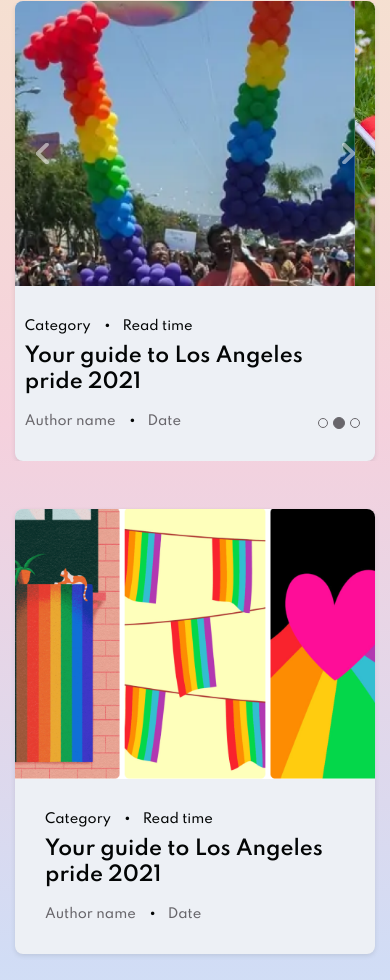
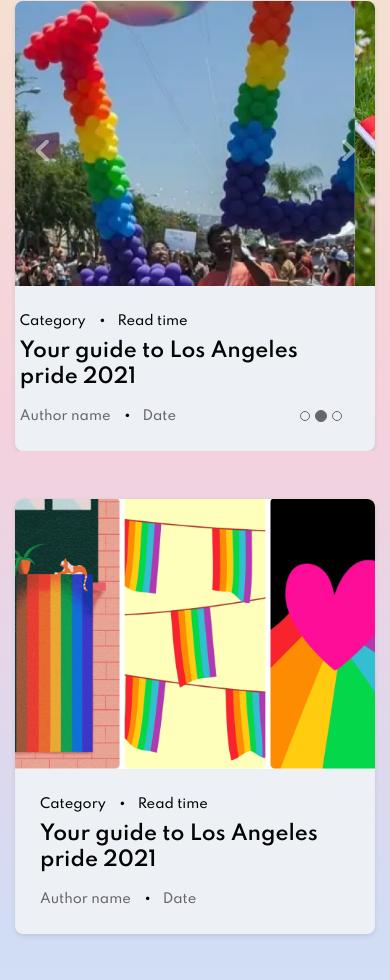
Before and after one commit to borhan-siddik/her-blog-html, a plain HTML site: page index.html in a window 390 px wide. Shown: the part 314-1294 px from the top of the page. Drawn offline with nearby package versions, Linux system fonts and the light colour scheme.

Commit message:
Responsive okay

```diff
--- a/blog-styles.css
+++ b/blog-styles.css
@@ -368,7 +368,7 @@
 	}
 
 	.bs-hero-card .caro-card-footer {
-		padding: 30px;
+		padding: 25px;
 	}
 
 	.bs-hero-card .carousel-inner .item a > img {
@@ -445,6 +445,13 @@
 		font-size: 15px;
 		line-height: 20px;
 	}
+	.bs-blog-section .post-card-footer {
+		padding: 25px;
+	}
+	.bs-hero-card .carousel-indicators {
+		right: -15%;
+		bottom: 2.8%;
+	}
 }
 
 
```
